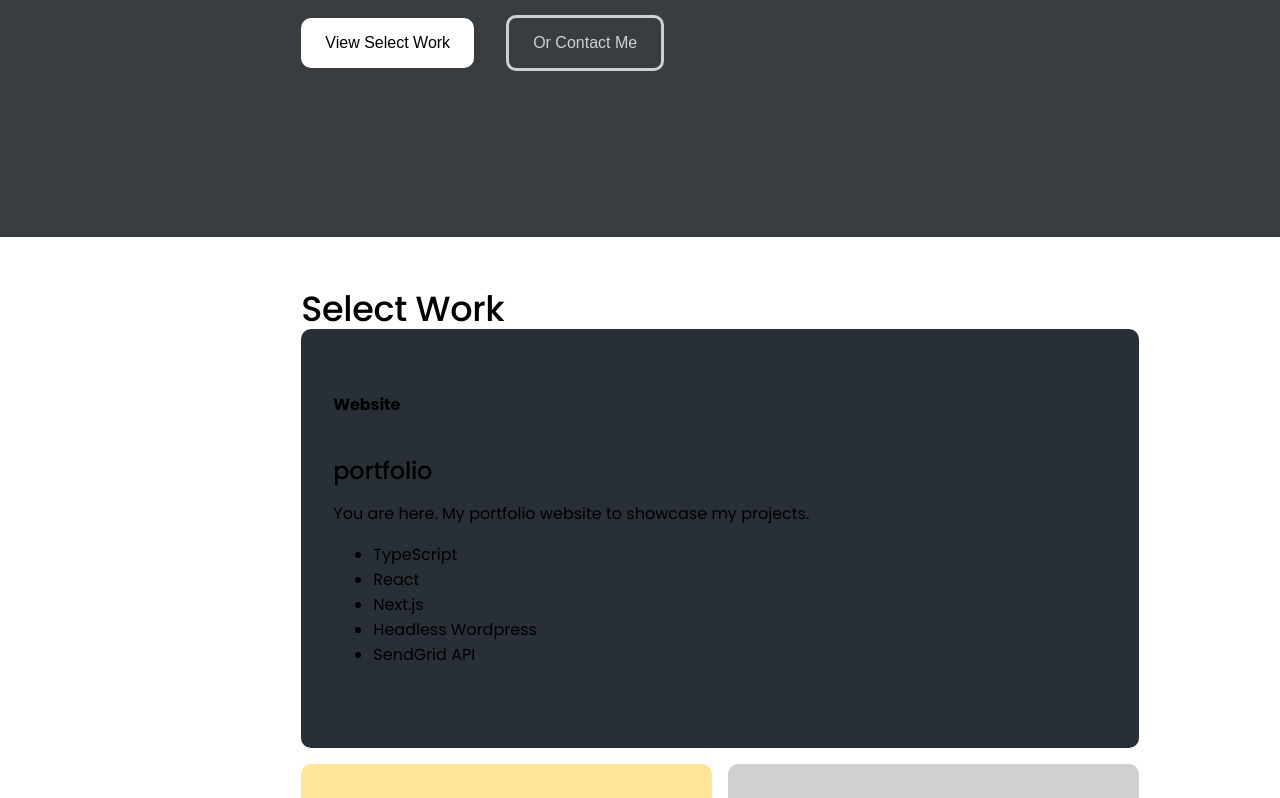
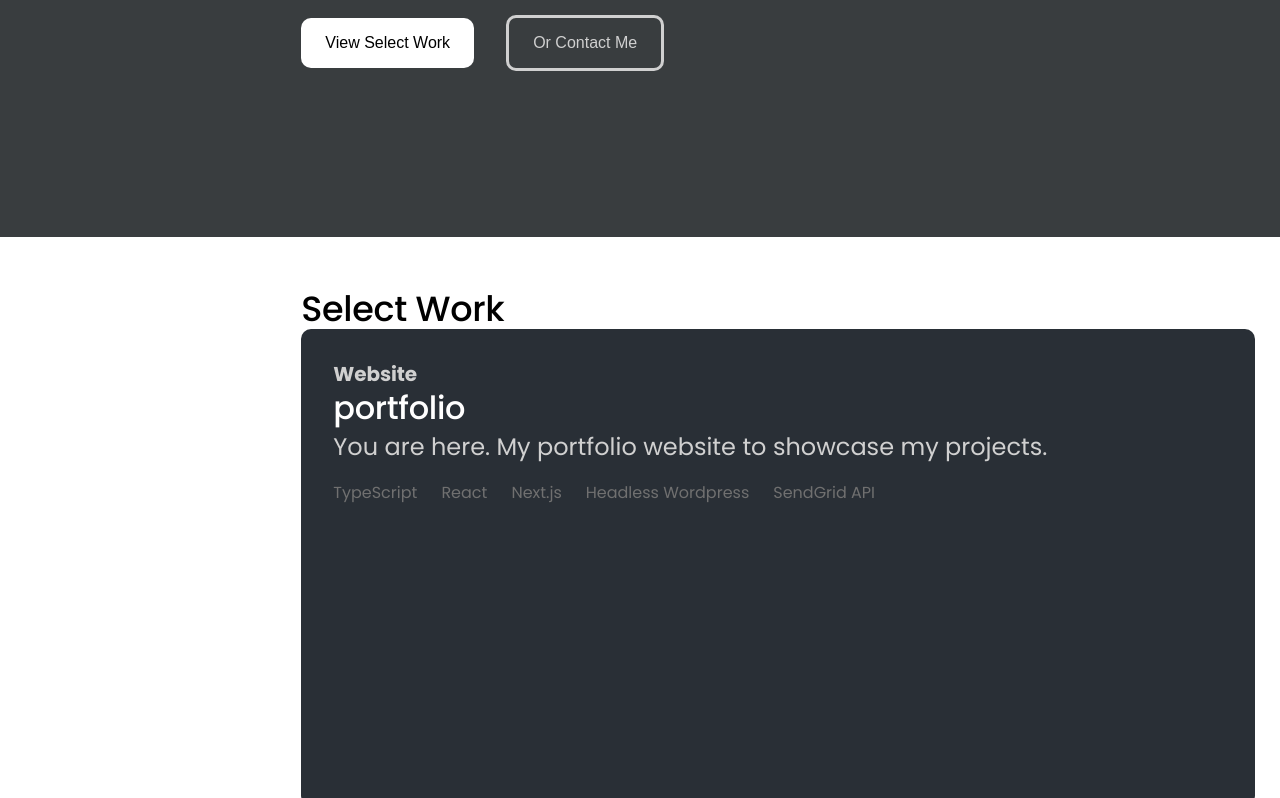
Before and after one commit to davidtaing/portfolio, a Next.js app: page / in a window 1280 px wide. Shown: the part 563-1361 px from the top of the page. Built offline with nearby package versions, Linux system fonts and the light colour scheme.

Commit message:
style: SelectWorkCard

```diff
--- a/src/components/SelectWorkCard/index.tsx
+++ b/src/components/SelectWorkCard/index.tsx
@@ -11,7 +11,42 @@ interface Props {
   size?: "medium" | "large";
 }
 
-const StyledDiv = styled.div``;
+const StyledDiv = styled.div`
+  margin: auto 0;
+
+  > * {
+    margin: 0;
+    padding: 0;
+  }
+
+  .category {
+    color: var(--clr-text-secondary);
+    font-size: 20px;
+    line-height: 1.3;
+  }
+
+  .title {
+    color: var(--clr-text-primary);
+    font-size: 32px;
+    line-height: 1.3;
+  }
+
+  .description {
+    color: var(--clr-text-secondary);
+    font-size: 24px;
+  }
+
+  .skills {
+    color: var(--clr-text-tertiary);
+    font-size: 16px;
+    list-style-type: none;
+    display: flex;
+
+    li {
+      margin: 1rem 1.5rem 1rem 0;
+    }
+  }
+`;
 
 const SelectWorkCard: FC<Props> = ({
   className,
```
